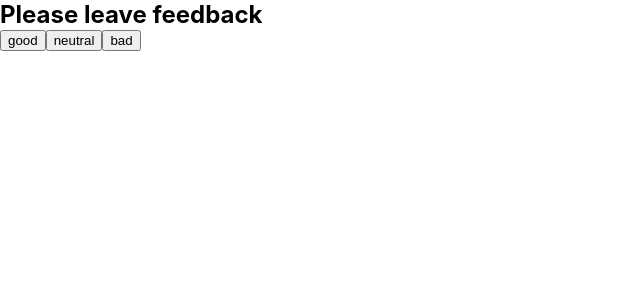
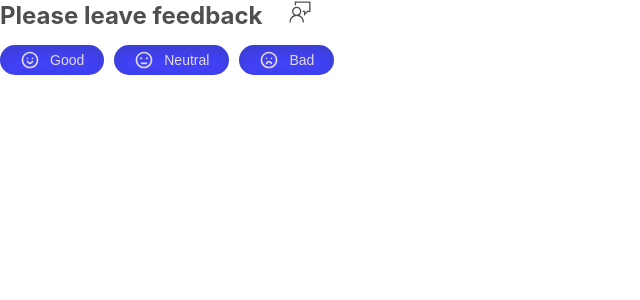
Before and after one commit to Usermen-cmd/goit-react-hw-02-feedback, a React (Create React App) app: page / in a window 1280 px wide. Shown: the top 300 px of the page, without its empty margins (0-640 px from the left). Built offline with nearby package versions, Linux system fonts and the light colour scheme.

Commit message:
+add:styles buttons & header

```diff
--- a/package.json
+++ b/package.json
@@ -4,12 +4,15 @@
   "private": true,
   "homepage": "https://Usermen-cmd.github.io/goit-react-hw-02-feedback",
   "dependencies": {
+    "@emotion/react": "^11.4.0",
+    "@emotion/styled": "^11.3.0",
     "@testing-library/jest-dom": "^5.14.1",
     "@testing-library/react": "^11.2.7",
     "@testing-library/user-event": "^12.8.3",
     "prop-types": "^15.7.2",
     "react": "^17.0.2",
     "react-dom": "^17.0.2",
+    "react-icons": "^4.2.0",
     "react-scripts": "4.0.3",
     "web-vitals": "^1.1.2"
   },
--- a/src/components/Buttons/Buttons.jsx
+++ b/src/components/Buttons/Buttons.jsx
@@ -1,19 +1,52 @@
-const Buttons = ({ handler, labels }) => {
+import { CgSmile, CgSmileNone, CgSmileSad } from 'react-icons/cg';
+import css from '@emotion/styled';
+
+const Button = css.button`
+background-color: #4141f5;
+padding: 5px 20px;
+border-radius: 20px;
+color: #e2dbdb;
+font-size: 14px;
+font-weight: 500;
+display: inline-flex;
+align-items: center;
+border: none;
+cursor: pointer;
+margin-right: 10px;
+box-shadow: 0px 5px 10px 2px rgba(34, 60, 80, 0.2) inset;
+transition: transform 100ms linear 100ms;
+
+  &:hover{
+color: #fff;
+transform: scale(1.1);
+background-color: #3b3be0;
+box-shadow: -5px -5px 5px -5px rgba(34, 60, 80, 0.6) inset;
+}
+
+  svg{
+margin-right: 10px;
+width: 20px;
+height: auto;
+}
+`;
+
+const Buttons = ({ handler }) => {
   return (
     <div>
-      {labels.map(label => {
-        return (
-          <button
-            className="button"
-            type="button"
-            onClick={handler}
-            key={label}
-          >
-            {label}
-          </button>
-        );
-      })}
+      <Button type="button" onClick={handler} className="button">
+        <CgSmile />
+        Good
+      </Button>
+      <Button type="button" onClick={handler} className="button">
+        <CgSmileNone />
+        Neutral
+      </Button>
+      <Button type="button" onClick={handler} className="button">
+        <CgSmileSad />
+        Bad
+      </Button>
     </div>
   );
 };
+
 export default Buttons;
--- a/src/components/Feedback.jsx
+++ b/src/components/Feedback.jsx
@@ -1,6 +1,16 @@
 import { Component } from 'react';
+import { VscFeedback } from 'react-icons/vsc';
+import css from '@emotion/styled';
 import Statistic from 'components/Statistic/Statistic';
 import Buttons from './Buttons/Buttons';
+
+const Header = css.h2`
+color: #4f4f4f;
+margin-bottom: 15px;
+  svg{
+    margin-left: 20px;
+  }
+`;
 
 class Feedback extends Component {
   state = {
@@ -11,35 +21,41 @@ class Feedback extends Component {
 
   onButtonHandler = e => {
     const labelBtn = e.currentTarget.textContent.toLowerCase();
-    this.setState(prevState => {
-      return { [labelBtn]: prevState[labelBtn] + 1 };
-    });
+    this.setState(prevState => ({ [labelBtn]: prevState[labelBtn] + 1 }));
   };
+
   countTotalFeedback = () => {
-    const feedbacks = Object.values(this.state);
-    return feedbacks.reduce((acc, num) => (acc += num), 0);
+    const feedbacksArray = Object.values(this.state);
+    const feedbacks = feedbacksArray.reduce((acc, num) => (acc += num), 0);
+    return feedbacks ? feedbacks : null;
   };
 
   countPositiveFeedbackPercentage = (good, bad) => {
     const persentage = Math.floor((good / (good + bad)) * 100);
-    return persentage;
+    return persentage ? persentage + '%' : 0;
   };
+
   render() {
     const { good, neutral, bad } = this.state;
-    const btnLabels = Object.keys(this.state);
     const feedbacksTotal = this.countTotalFeedback();
-    const positivrFeedbacks = this.countPositiveFeedbackPercentage(good, bad);
+    const positiveFeedbacks = this.countPositiveFeedbackPercentage(good, bad);
 
     return (
       <div className="feedBackService">
-        <h2>Please leave feedback</h2>
-        <Buttons handler={this.onButtonHandler} labels={btnLabels} />
-        {feedbacksTotal ? (
+        <Header>
+          Please leave feedback <VscFeedback />
+        </Header>
+        <Buttons handler={this.onButtonHandler} />
+        {feedbacksTotal && (
           <Statistic
-            states={{ good, neutral, bad, feedbacksTotal, positivrFeedbacks }}
+            states={{
+              good,
+              neutral,
+              bad,
+              'Total feedbacks': feedbacksTotal,
+              'Positive feedbacks': positiveFeedbacks,
+            }}
           />
-        ) : (
-          ''
         )}
       </div>
     );
--- a/src/components/Statistic/Statistic.jsx
+++ b/src/components/Statistic/Statistic.jsx
@@ -1,16 +1,18 @@
 const Statistic = ({ states }) => {
   const labelsParagraph = Object.keys(states);
+
   return (
     <div>
       <h3>Statistic</h3>
       {labelsParagraph.map(label => {
         return (
-          <p className="feedBackItem" key={`${label}-id`}>
-            {label}: {states[label] ? states[label] : 0}
+          <p className="feedBackItem" key={`${label}-id-statistic`}>
+            {label}: {states[label]}
           </p>
         );
       })}
     </div>
   );
 };
+
 export default Statistic;
```
Also changed, not shown: 1 other file (tests, documents, lock files or other folders).
